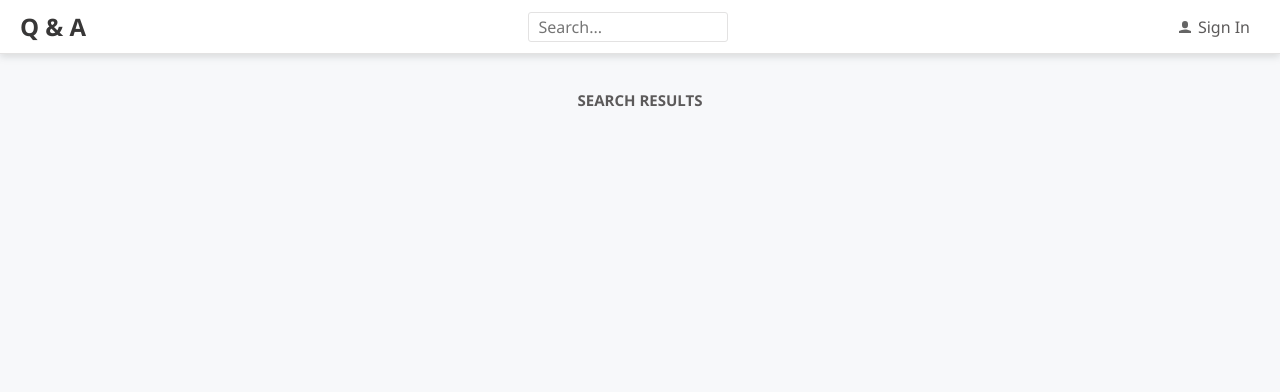
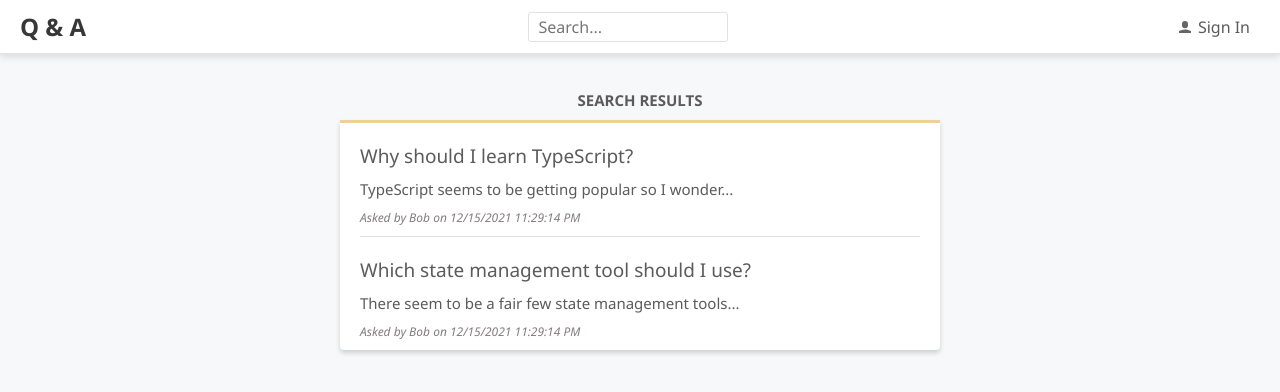
Before and after one commit to istewart22/QandA, a React (Create React App) app in the folder frontend/: page /search in a window 1280 px wide. Shown: the top 392 px of the page. Built offline with nearby package versions, Linux system fonts and the light colour scheme.

Commit message:
Implement search page

```diff
--- a/frontend/src/AskPage.tsx
+++ b/frontend/src/AskPage.tsx
@@ -2,3 +2,4 @@ import React from 'react';
 import { Page } from './Page';
 
 export const AskPage = () => <Page title="Ask a question">{null}</Page>;
+export default AskPage;
--- a/frontend/src/QuestionData.ts
+++ b/frontend/src/QuestionData.ts
@@ -59,3 +59,13 @@ export const getQuestion = async (
   const results = questions.filter((q) => q.questionId === questionId);
   return results.length === 0 ? null : results[0];
 };
+
+export const searchQuestions = async (
+  criteria: string
+): Promise<QuestionData[]> => {
+  return questions.filter(
+    (q) =>
+      q.title.toLowerCase().indexOf(criteria.toLowerCase()) >= 0 ||
+      q.content.toLowerCase().indexOf(criteria.toLowerCase()) >= 0
+  );
+};
--- a/frontend/src/SearchPage.tsx
+++ b/frontend/src/SearchPage.tsx
@@ -1,4 +1,37 @@
-import React from 'react';
+/** @jsxImportSource @emotion/react */
+import { css } from '@emotion/react';
+import { useSearchParams } from 'react-router-dom';
+import { QuestionList } from './QuestionList';
+import { searchQuestions, QuestionData } from './QuestionData';
+import React, { useEffect, useState } from 'react';
 import { Page } from './Page';
 
-export const SearchPage = () => <Page title="Search Results">{null}</Page>;
+export const SearchPage = () => {
+  const [searchParams] = useSearchParams();
+  const [questions, setQuestions] = useState<QuestionData[]>([]);
+  const search = searchParams.get('criteria') || '';
+
+  useEffect(() => {
+    const doSearch = async (criteria: string) => {
+      const foundResults = await searchQuestions(criteria);
+      setQuestions(foundResults);
+    };
+    doSearch(search);
+  }, [search]);
+  return (
+    <Page title="Search Results">
+      {search && (
+        <p
+          css={css`
+            font-size: 16px;
+            font-style: italic;
+            margin-top: 0px;
+          `}
+        >
+          for "{search}"
+        </p>
+      )}
+      <QuestionList data={questions} />
+    </Page>
+  );
+};
```
